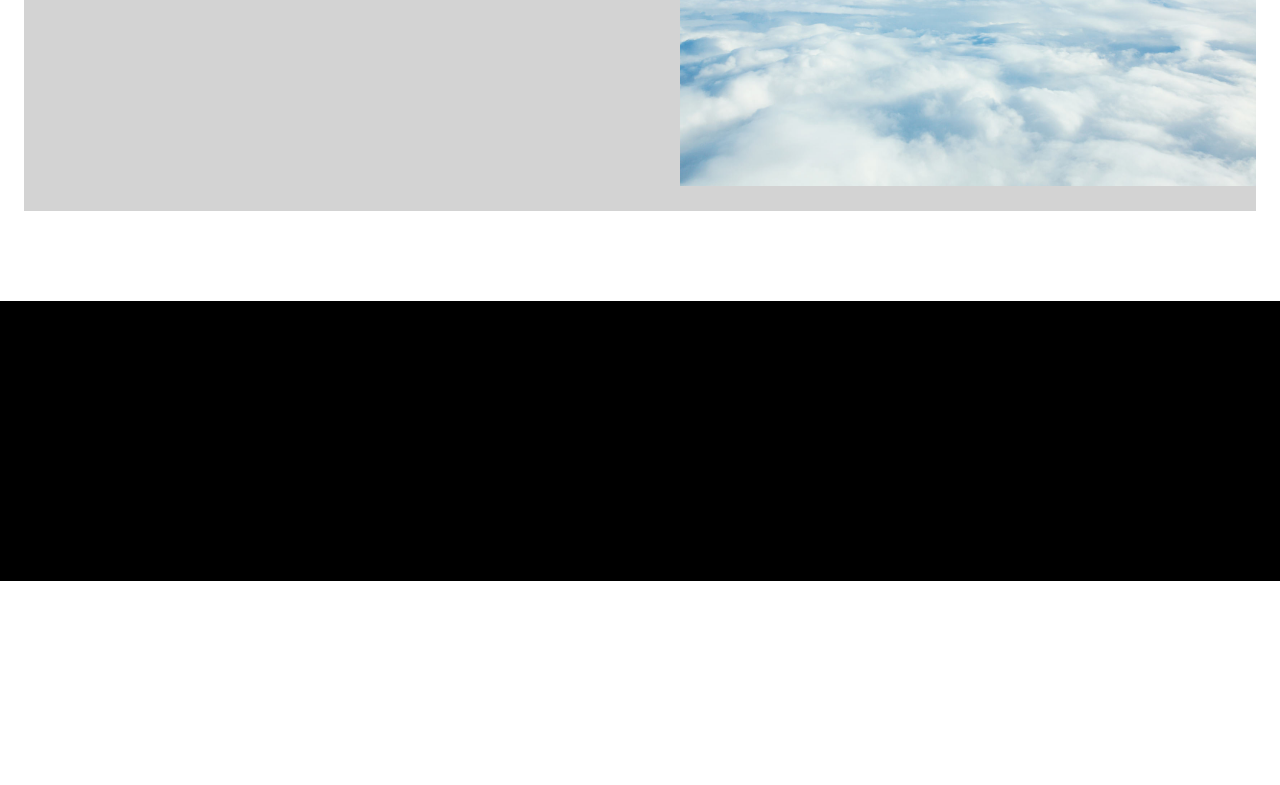
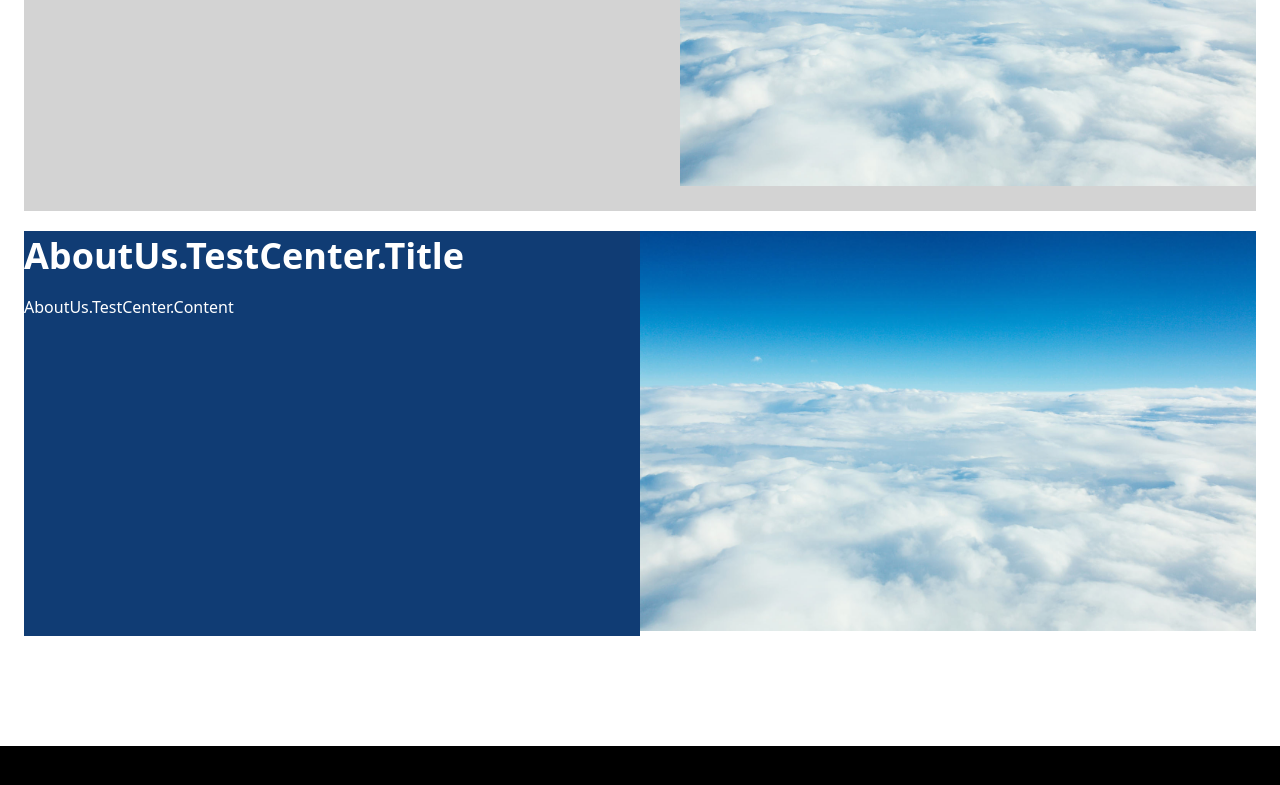
Before and after one commit to BAID-CSClub/baid-website-next, a Vue app: page /about in a window 1280 px wide. Shown: the part 1526-2311 px from the top of the page. Before the commit the page ends 2107 px from the top, so only its background shows below. Built offline with nearby package versions, Linux system fonts and the light colour scheme.

Commit message:
Update AboutUs

```diff
--- a/src/messages.json
+++ b/src/messages.json
@@ -36,6 +36,10 @@
       "Honor": {
         "Title": "学校荣誉",
         "Content": "在这种困难的抉择下，本人思来想去，寝食难安。 毕业生因何而发生？ 德谟克利特说过一句富有哲理的话，节制使快乐增加并使享受加强。这启发了我， 老子曾经说过，知人者智，自知者明。胜人者有力，自胜者强。这句话语虽然很短，但令我浮想联翩。 我们都知道，只要有意义，那么就必须慎重考虑。 韩非在不经意间这样说过，内外相应，言行相称。我希望诸位也能好好地体会这句话。 叔本华说过一句富有哲理的话，意志是一个强壮的盲人，倚靠在明眼的跛子肩上。这不禁令我深思。 在这种困难的抉择下，本人思来想去，寝食难安。 现在，解决毕业生的问题，是非常非常重要的。"
+      },
+      "TestCenter": {
+        "Title": "国际考试中心",
+        "Content": "在这种困难的抉择下，本人思来想去，寝食难安。 毕业生因何而发生？ 德谟克利特说过一句富有哲理的话，节制使快乐增加并使享受加强。这启发了我， 老子曾经说过，知人者智，自知者明。胜人者有力，自胜者强。这句话语虽然很短，但令我浮想联翩。 我们都知道，只要有意义，那么就必须慎重考虑。 韩非在不经意间这样说过，内外相应，言行相称。我希望诸位也能好好地体会这句话。 叔本华说过一句富有哲理的话，意志是一个强壮的盲人，倚靠在明眼的跛子肩上。这不禁令我深思。 在这种困难的抉择下，本人思来想去，寝食难安。 现在，解决毕业生的问题，是非常非常重要的。"
       }
     },
     "ReadMore": "了解更多"
--- a/src/views/desktop/AboutUs.vue
+++ b/src/views/desktop/AboutUs.vue
@@ -19,7 +19,7 @@
         {{ $t("AboutUs.Alumni.Title") }}
       </h2>
       <div class="flex">
-        <div style="flex: 1; align-items: center;" class="pr-5 flex pl-8">
+        <div style="flex: 1" class="pr-5 flex pl-8 items-center">
           <img :src="homeBg1" style="max-width: 100%;
       max-height: 100%;" alt="pic1" class="alumni-big-pic" />
         </div>
@@ -72,6 +72,18 @@
         </div>
       </div>
     </div>
+    <div id="test-center" class="pt-5 pb-5 font-sans flex">
+      <div style="width: 50%; background-color: var(--standard-blue);" class="text-white flex-col">
+        <h2 class="text-9 ma-0">
+          {{ $t("AboutUs.TestCenter.Title") }}
+        </h2>
+        <p> {{ $t("AboutUs.TestCenter.Content") }}</p>
+      </div>
+      <div style="width: 50%">
+        <img :src="homeBg1" style="max-width: 100%;
+      max-height: 100%;" alt="pic1" />
+      </div>
+    </div>
   </section>
 </template>
 
```
